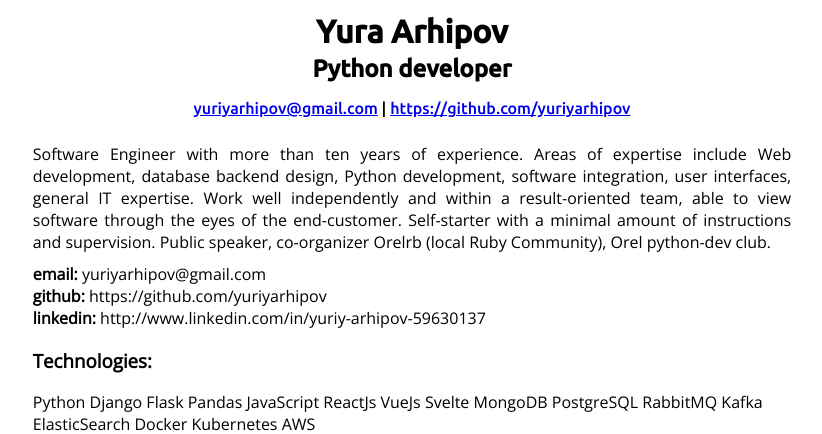
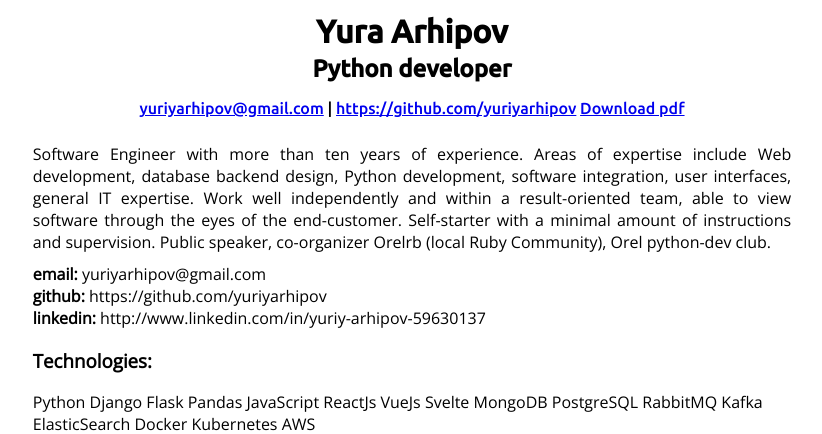
Before and after one commit to yuriyarhipov/djangocv, a Django app: page / in a window 1280 px wide. Shown: the top 434 px of the page, without its empty margins (228-1050 px from the left). Run offline with Django 3.2, Linux system fonts and the light colour scheme; data comes from the database, SQL or seed files in the repository.

Commit message:
download pdf

```diff
--- a/cv/templates/main.html
+++ b/cv/templates/main.html
@@ -31,6 +31,7 @@
             <p>
                 <a href="mailto:{{ data.email }}">{{ data.email }}</a> |
                 <a href="{{ data.github }}">{{ data.github }}</a>
+                <a href="/static/Yura Arkhipov CV Python Developer">Download pdf</a>
             </p>
         </div>
         <div class="body">
```
Also changed, not shown: 1 other file.
